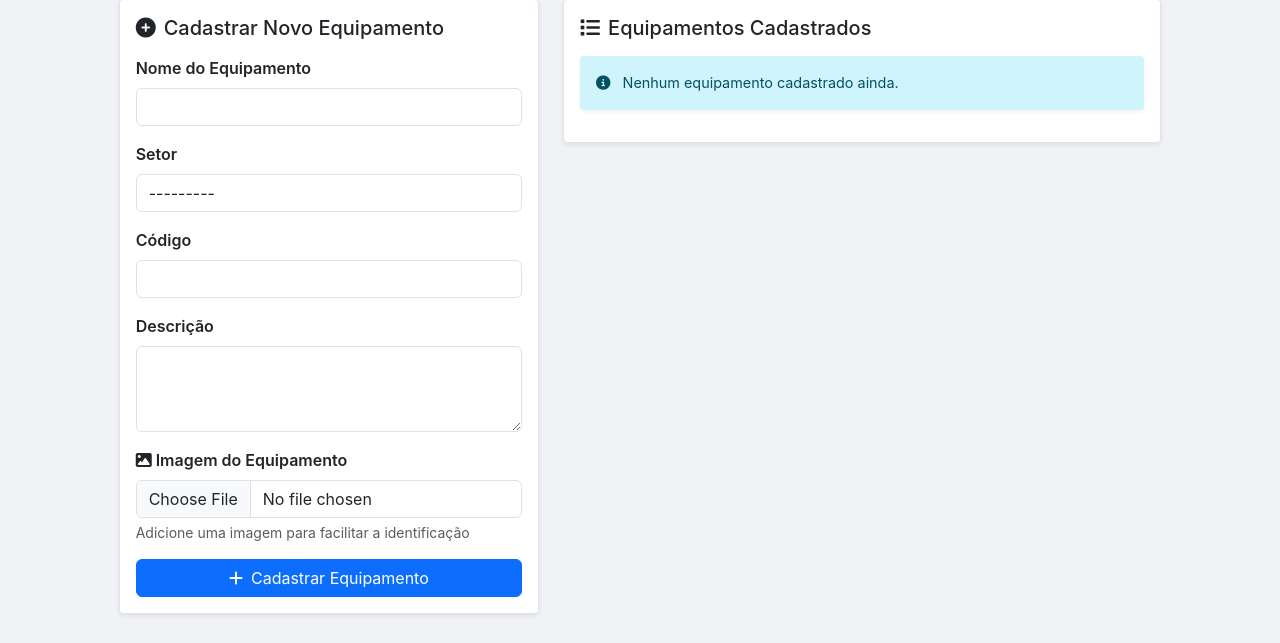
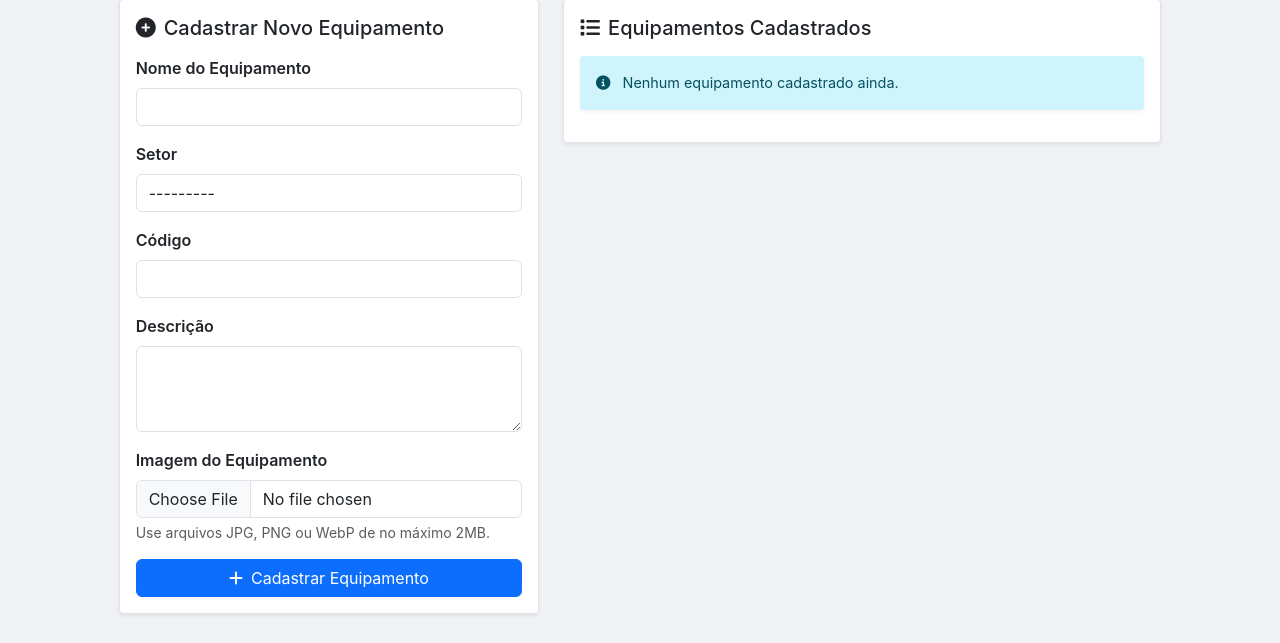
Before and after one commit to Luannz/Sistema_Manutencao, a Django app: template manutencao/templates/manutencao/gerenciar_equipamentos.html in a window 1280 px wide. Shown: the part 87-730 px from the top of the page. Run offline with Django 5.2, Linux system fonts and the light colour scheme; the template is opened without the code that fills it: values that come from a table or form of the project are taken from there, others are empty; some libraries are stand-ins or nearby versions.

Commit message:
alguns ajustes de vida util, agora da pra cadastrar equipamentos com imagens com nome gigante, e esses nomes sao reformulados e salvos

```diff
--- a/manutencao/models.py
+++ b/manutencao/models.py
@@ -6,6 +6,8 @@ from PIL import Image
 import os
 from io import BytesIO
 from django.core.files.base import ContentFile
+from django.core.exceptions import ValidationError
+import time
 
 class Usuario(AbstractUser):
     TIPO_CHOICES = [
@@ -33,13 +35,34 @@ class Setor(models.Model):
     def __str__(self):
         return self.nome
 
+def validar_tamanho_imagem(value):
+    limit = 2 * 1024 * 1024  # 2MB
+    if value.size > limit:
+        raise ValidationError('A imagem é muito pesada. O limite é de 2MB.')
+
+def caminho_imagem_equipamento(instance, filename):
+    # Pega a extensao original e força para minúsculo (.PNG > .png)
+    extensao = os.path.splitext(filename)[1].lower()
+
+    # Se por algum motivo o código estiver vazio, usa o nome ou um padrão
+    # pra evita erros se o campo codigo falhar por algum motivo
+    prefixo = instance.codigo if instance.codigo else "equip"
+
+    # Gera o tempo no caso chamado timestamp (Ex: 1705934123)
+    timestamp = int(time.time())
+
+    # Nome final: codigo_equipamento_1705934123.png
+    novo_nome = f"{prefixo}_{timestamp}{extensao}"
+
+    # Retorna o caminho final dentro da pasta media
+    return os.path.join('equipamentos/', novo_nome)
 
 class Equipamento(models.Model):
     nome = models.CharField(max_length=100)
     setor = models.ForeignKey(Setor, on_delete=models.CASCADE, related_name='equipamentos')
     codigo = models.CharField(max_length=50, unique=True)
     descricao = models.TextField(blank=True)
-    imagem = models.ImageField(upload_to='equipamentos/', blank=True, null=True)
+    imagem = models.ImageField(upload_to=caminho_imagem_equipamento,  validators=[validar_tamanho_imagem], blank=True, null=True, max_length=500)
     criado_em = models.DateTimeField(auto_now_add=True)
 
     class Meta:
--- a/manutencao/templates/manutencao/gerenciar_equipamentos.html
+++ b/manutencao/templates/manutencao/gerenciar_equipamentos.html
@@ -39,13 +39,11 @@
                             </div>
 
                             <div class="mb-3">
-                                <label class="form-label fw-semibold">
-                                    <i class="fas fa-image me-1"></i>Imagem do Equipamento
-                                </label>
+                                <label class="form-label fw-semibold">Imagem do Equipamento</label>
                                 {{ form.imagem }}
-                                <small class="form-text text-muted d-block mt-1">
-                                    Adicione uma imagem para facilitar a identificação
-                                </small>
+                                <div id="aviso-imagem" class="form-text text-muted">
+                                    Use arquivos JPG, PNG ou WebP de no máximo 2MB.
+                                </div>
                             </div>
 
                             <button type="submit" class="btn btn-primary w-100">
@@ -107,4 +105,17 @@
         </div>
     </div>
 </div>
+<script>
+document.getElementById('id_imagem').addEventListener('change', function() {
+    const file = this.files[0];
+    const aviso = document.getElementById('aviso-imagem');
+
+    if (file) {
+        if (file.size > 2 * 1024 * 1024) { // 2MB
+            alert("Atenção: Esta imagem é muito grande (" + (file.size/1024/1024).toFixed(2) + "MB). Por favor, selecione uma imagem menor que 2MB.");
+            this.value = ""; // Limpa o campo
+        }
+    }
+});
+</script>
 {% endblock %}
```
